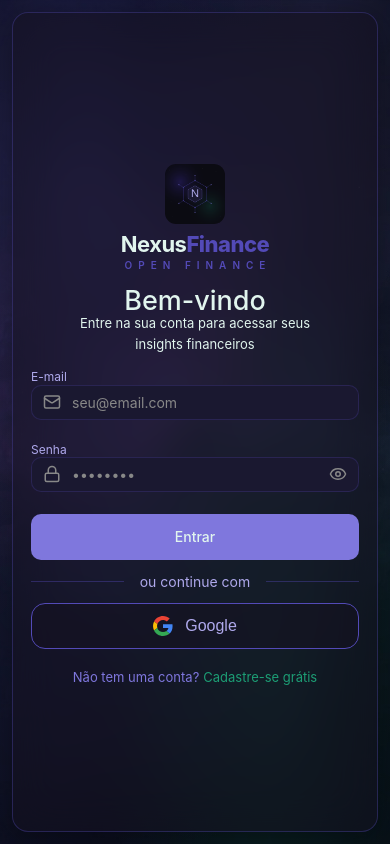
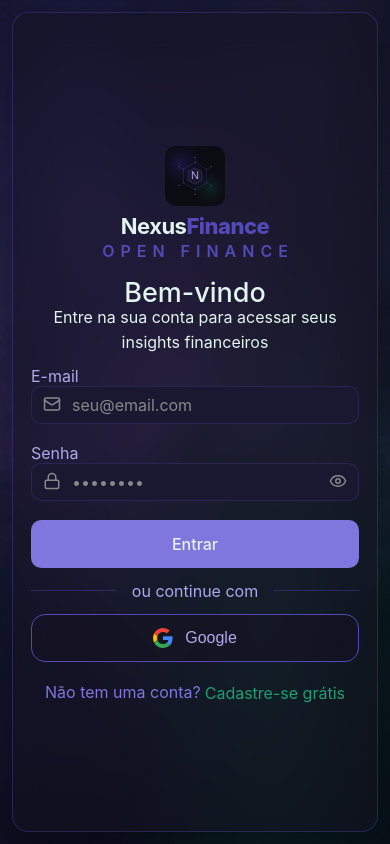
Before and after one commit to alissonmoreira7/Nexus-Finance, a React (Vite) app in the folder front-end/: page / in a window 390 px wide. Built offline with nearby package versions, Linux system fonts and the light colour scheme; no server answers.

Commit message:
style(ui): padroniza tipografia e tamanhos de CTAs

```diff
--- a/front-end/src/index.css
+++ b/front-end/src/index.css
@@ -73,9 +73,9 @@
   --font-sans:           'Inter', 'Arial', system-ui, sans-serif;
   --font-mono:           'JetBrains Mono', 'Courier New', monospace;
 
-  --font-size-xs:        0.6875rem;   /* 11px */
-  --font-size-sm:        0.75rem;     /* 12px */
-  --font-size-base:      0.875rem;    /* 14px */
+  --font-size-xs:        1rem;        /* mínimo global: 16px */
+  --font-size-sm:        1rem;        /* mínimo global: 16px */
+  --font-size-base:      1rem;        /* mínimo global: 16px */
   --font-size-md:        1rem;        /* 16px */
   --font-size-lg:        1.125rem;    /* 18px */
   --font-size-xl:        1.375rem;    /* 22px */
@@ -170,6 +170,7 @@
   overflow-x: hidden;
   background: var(--bg-page);
   font-family: var(--font-sans);
+  font-size: var(--font-size-md);
 }
 
 #root {
@@ -285,6 +286,7 @@
 
 /* Primário */
 .btn-primary {
+  min-height: 48px;
   background-color: var(--accent);
   color: var(--accent-text);
 }
@@ -296,6 +298,7 @@
 
 /* Secundário */
 .btn-secondary {
+  min-height: 48px;
   background-color: transparent;
   color: var(--text-secondary);
   border: 1px solid var(--border-default);
@@ -309,6 +312,7 @@
 
 /* Ghost */
 .btn-ghost {
+  min-height: 48px;
   background-color: transparent;
   color: var(--text-muted);
   border: none;
--- a/front-end/src/pages/Cadastrar/Cadastrar.tsx
+++ b/front-end/src/pages/Cadastrar/Cadastrar.tsx
@@ -103,7 +103,7 @@
           />
 
           {erroSenha && (
-            <p style={{ color: '#E24B4A', fontSize: '12px', marginTop: '-8px' }}>
+            <p style={{ color: '#E24B4A', fontSize: 'var(--font-size-md)', marginTop: '-8px' }}>
               {erroSenha}
             </p>
           )}
--- a/front-end/src/pages/Login/style.css
+++ b/front-end/src/pages/Login/style.css
@@ -77,7 +77,7 @@
   }
 
   & .label-caps {
-    font-size: 12px;
+    font-size: var(--font-size-md);
     font-weight: 600;
     color: var(--color-purple-core);
     letter-spacing: 8px;
@@ -98,7 +98,7 @@
   }
 
   & p {
-    font-size: 14px;
+    font-size: var(--font-size-md);
     color: var(--color-teal-light);
     margin-top: -5px;
   }
@@ -112,19 +112,20 @@
 
   .input_email {
     .input_email_titulo{
-      font-size: 12px;
+      font-size: var(--font-size-md);
       color: var(--color-purple-light);
     }
   }
 
   .input_senha {
-      font-size: 12px;
+      font-size: var(--font-size-md);
       color: var(--color-purple-light);
     }
 }
 
 .btn-entrar {
-  height: 40px;
+  min-height: 48px;
+  height: 48px;
   background-color: var(--color-purple-mid);
   color: var(--color-teal-light);
 
@@ -143,7 +144,7 @@
   display: flex;
   align-items: center;
   gap: 16px;
-  font-size: 14px;
+  font-size: var(--font-size-md);
   color: var(--color-purple-light);
   white-space: nowrap;
   width: 100%;
@@ -218,7 +219,7 @@
   color: #fca5a5;
   padding: 0.75rem;
   border-radius: 6px;
-  font-size: 0.9rem;
+  font-size: var(--font-size-md);
   margin-bottom: 0.5rem;
 }
 
@@ -253,7 +254,7 @@
   .container-logo .label-caps {
     max-width: 100%;
     padding-left: 6px;
-    font-size: 10px;
+    font-size: var(--font-size-md);
     letter-spacing: 6px;
   }
 
@@ -263,7 +264,7 @@
 
   .sub-titulo p {
     max-width: 32ch;
-    font-size: 13px;
+    font-size: var(--font-size-md);
   }
 
   .form-login {
@@ -272,12 +273,12 @@
 
   .btn-entrar,
   .btn-google-custom {
-    min-height: 46px;
+    min-height: 48px;
     height: auto;
   }
 
   .criar-conta {
-    font-size: 13px;
+    font-size: var(--font-size-md);
   }
 }
 
```
